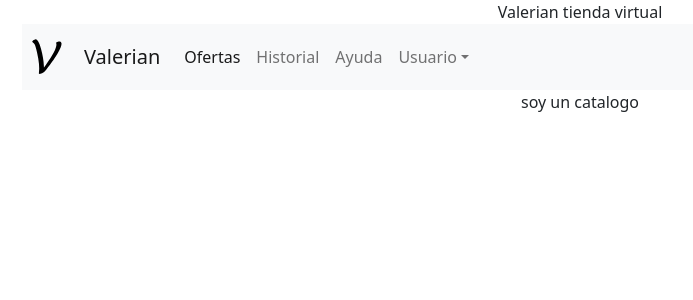
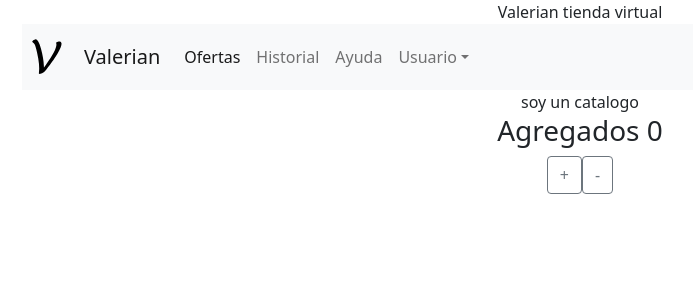
Before and after one commit to gabrielbareiro/valerian, a React (Create React App) app: page / in a window 1280 px wide. Shown: the top 300 px of the page, without its empty margins (60-753 px from the left). Built offline with nearby package versions, Linux system fonts and the light colour scheme.

Commit message:
creo el ItemCount.js

```diff
--- a/src/App.js
+++ b/src/App.js
@@ -1,7 +1,8 @@
 import './App.css';
 import NavBar from './components/NavBar.jsx'
 import 'bootstrap/dist/css/bootstrap.min.css'
-import 'bootstrap/js/dist/dropdown.js'
+import Cards from './components/Cards.jsx';
+import ItemCount from './components/ItemCount';
 import ItemListContainer from './components/ItemListContainer.jsx';
 
 function App() {
@@ -13,6 +14,8 @@ function App() {
       </header>
       <main>
         <ItemListContainer nombre= "catalogo"/>
+
+        <ItemCount />
       </main>
     </div>
 
--- /dev/null
+++ b/src/components/Button.jsx
@@ -0,0 +1,10 @@
+import 'bootstrap/dist/css/bootstrap.min.css'
+
+
+export default function Button(props) {
+    return (
+      <button class="btn btn-outline-secondary" onClick={() => props.Click("hola")}>
+        {props.text}
+      </button>
+    );
+  }
--- /dev/null
+++ b/src/components/Cards.jsx
@@ -0,0 +1,17 @@
+import React, { useState, useEffect } from "react";
+import Button from "./Button";
+
+const items = [
+    {
+        articulo: 'nombre',
+        stock: 5
+    }
+]
+export default function cards (props) {
+        const [data, setData] = useState([]);
+
+        return (
+          <React.Fragment>
+          </React.Fragment>
+        );
+      }
--- /dev/null
+++ b/src/components/ItemCount.jsx
@@ -0,0 +1,15 @@
+import React, { useState, useEffect } from "react";
+import Button from "./Button";
+
+
+export default function items (props) {
+        const [count, setCount] = useState(0);
+        return (
+          <React.Fragment>
+            <h3>Agregados {count}</h3>
+            {props.count2}
+            <Button text="+" Click={() => setCount(count + 1)} />
+            <Button text="-" Click={() => setCount(count - 1)} />
+          </React.Fragment>
+        );
+      }
```
